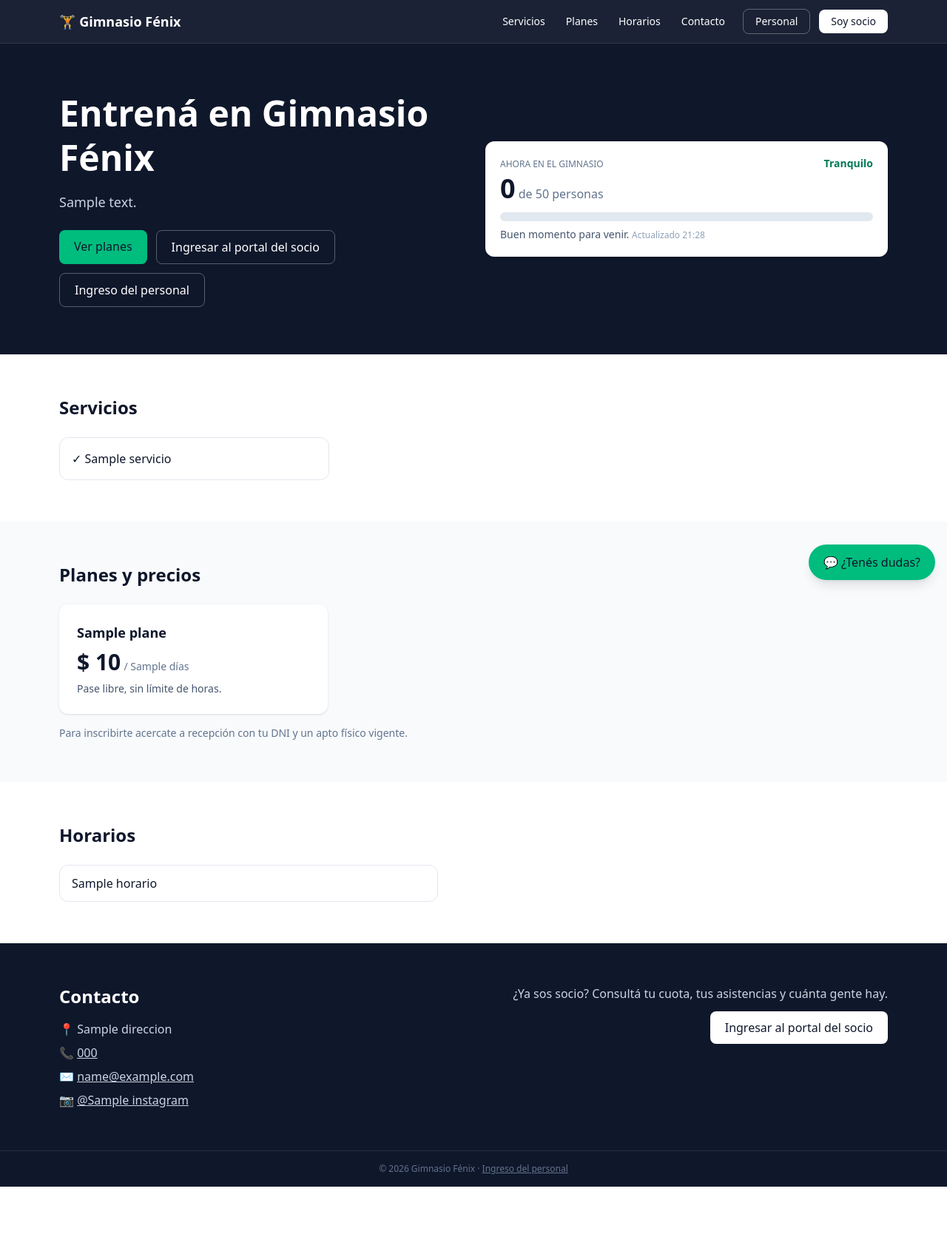
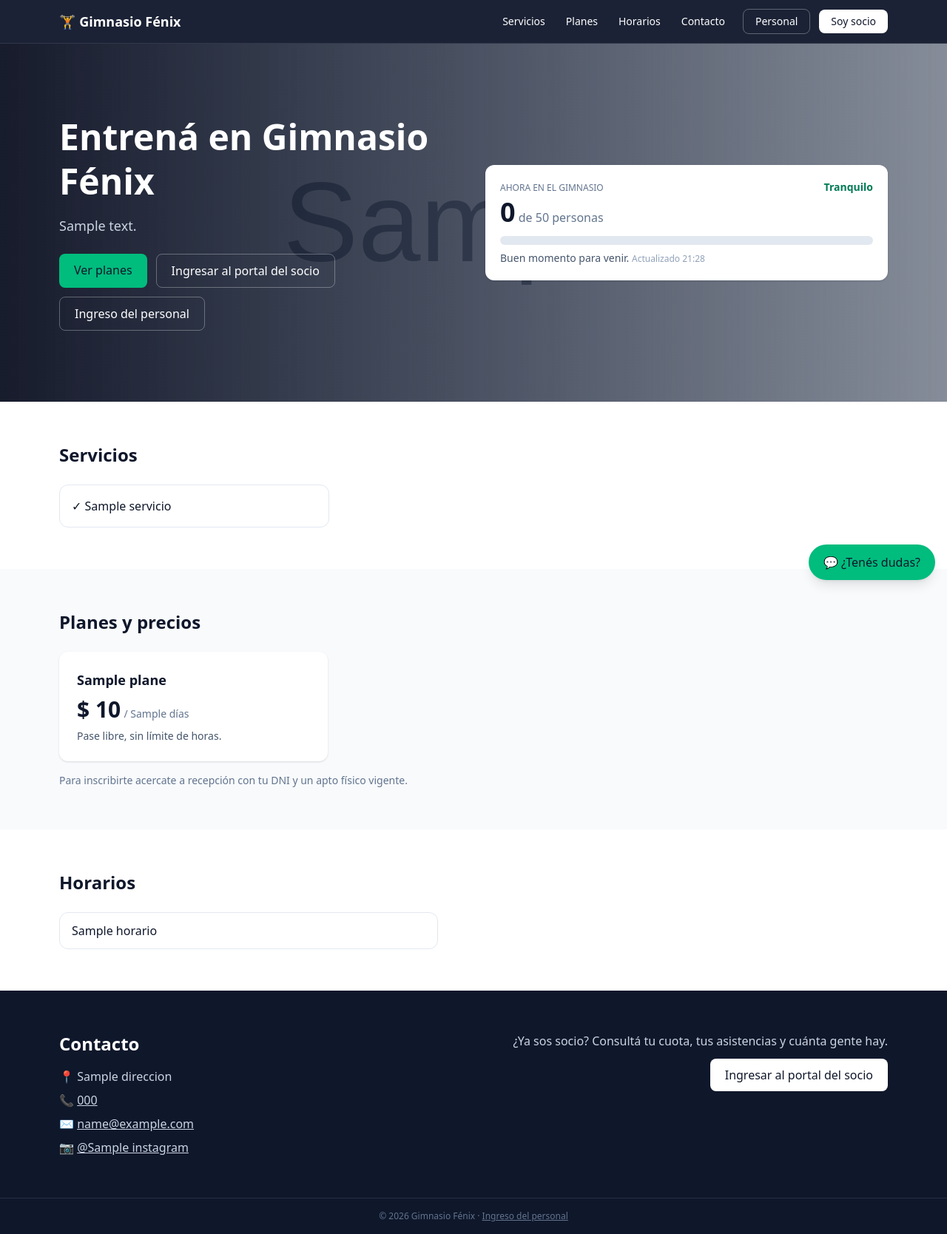
Before and after one commit to diegofcfor-cell/GymControl, a Laravel app: template resources/views/web/inicio.blade.php in a window 1280 px wide. Shown: the whole page at 74% size. Before the commit the page ends 1604 px from the top, so only its background shows below. Run offline with Laravel 12, Linux system fonts and the light colour scheme; data comes from the database, SQL or seed files in the repository; the template is opened without the code that fills it: most values are stand-ins (such as "Sample title", 1, 10 or a date in 2020); grey boxes marked "Sample" are stand-in pictures; style sheets or scripts are compiled from the project's sources; some libraries are stand-ins or nearby versions.

Commit message:
Web: fondo de portada con fotos que van pasando
Las imágenes de public/img/portada se muestran detrás del bloque
principal, una tras otra con un acercamiento lento y un velo oscuro
para que el texto se lea. Sin fotos se mantiene el fondo oscuro, y se
respeta la preferencia de movimiento reducido.

Co-Authored-By: Claude Opus 5.5 (1M context) <noreply@anthropic.com>
Claude-Session: https://claude.ai/code/session_0187ZaRmg4vgHhYiR6Bjysd1

```diff
--- a/resources/views/web/inicio.blade.php
+++ b/resources/views/web/inicio.blade.php
@@ -34,8 +34,35 @@
     </nav>
 </header>
 
-<section id="inicio" class="bg-slate-900 text-white">
-    <div class="mx-auto grid max-w-6xl gap-8 px-4 py-16 md:grid-cols-2 md:items-center">
+<section id="inicio" class="relative overflow-hidden bg-slate-900 text-white">
+    @if ($fotos)
+        {{-- Fondo: las fotos de public/img/portada pasan una tras otra con un acercamiento lento --}}
+        @php($segundos = 6)
+        <style>
+            .portada-foto { position: absolute; inset: 0; background-size: cover; background-position: center; opacity: 0; animation: portada-zoom {{ $segundos * count($fotos) }}s linear infinite; }
+            @if (count($fotos) > 1)
+            .portada-foto { animation: portada-pasar {{ $segundos * count($fotos) }}s linear infinite; }
+            @keyframes portada-pasar {
+                0% { opacity: 0; transform: scale(1); }
+                {{ round(100 / count($fotos) * 0.25, 2) }}% { opacity: 1; }
+                {{ round(100 / count($fotos), 2) }}% { opacity: 1; }
+                {{ round(100 / count($fotos) * 1.25, 2) }}% { opacity: 0; transform: scale(1.12); }
+                100% { opacity: 0; transform: scale(1.12); }
+            }
+            @else
+            .portada-foto { opacity: 1; animation-direction: alternate; }
+            @endif
+            @keyframes portada-zoom { from { transform: scale(1); } to { transform: scale(1.12); } }
+            @media (prefers-reduced-motion: reduce) { .portada-foto { animation: none; } .portada-foto:first-child { opacity: 1; } }
+        </style>
+        <div class="absolute inset-0" aria-hidden="true">
+            @foreach ($fotos as $i => $foto)
+                <div class="portada-foto" style="background-image: url('{{ $foto }}'); animation-delay: {{ $i * $segundos - $segundos * 0.25 }}s"></div>
+            @endforeach
+        </div>
+        <div class="absolute inset-0 bg-gradient-to-r from-slate-950/90 via-slate-900/70 to-slate-900/40" aria-hidden="true"></div>
+    @endif
+    <div class="relative mx-auto grid max-w-6xl gap-8 px-4 py-16 md:grid-cols-2 md:items-center md:py-24">
         <div>
             <h1 class="text-4xl font-bold leading-tight md:text-5xl">Entrená en Gimnasio Fénix</h1>
             <p class="mt-4 text-lg text-slate-300">{{ $web['descripcion'] ?: 'Musculación, entrenamiento y profesores en sala. Mirá cuánta gente hay antes de venir.' }}</p>
```
Also changed, not shown: app/Http/Controllers/WebController.php (+15 -0 lines), public/img/portada/LEEME.md (added, +7 -0 lines), tests/Feature/WebTest.php (+13 -0 lines).
